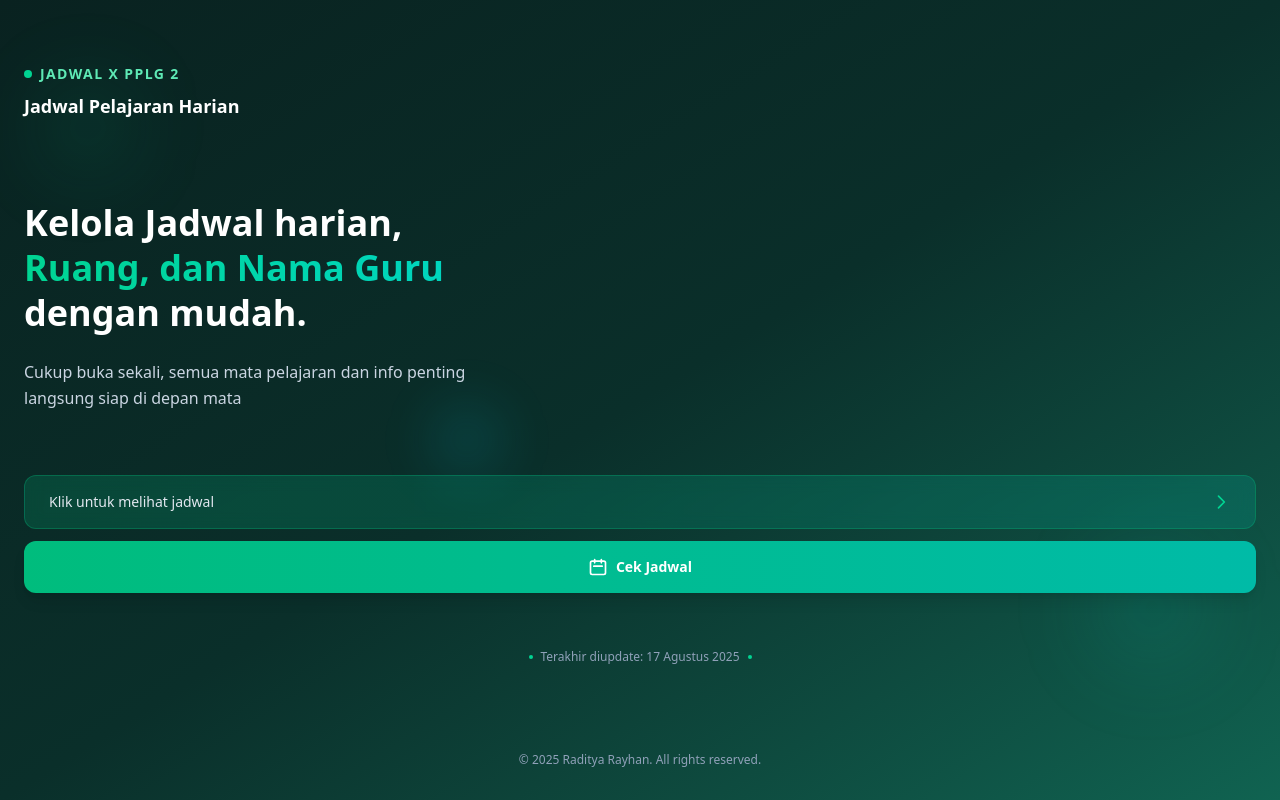
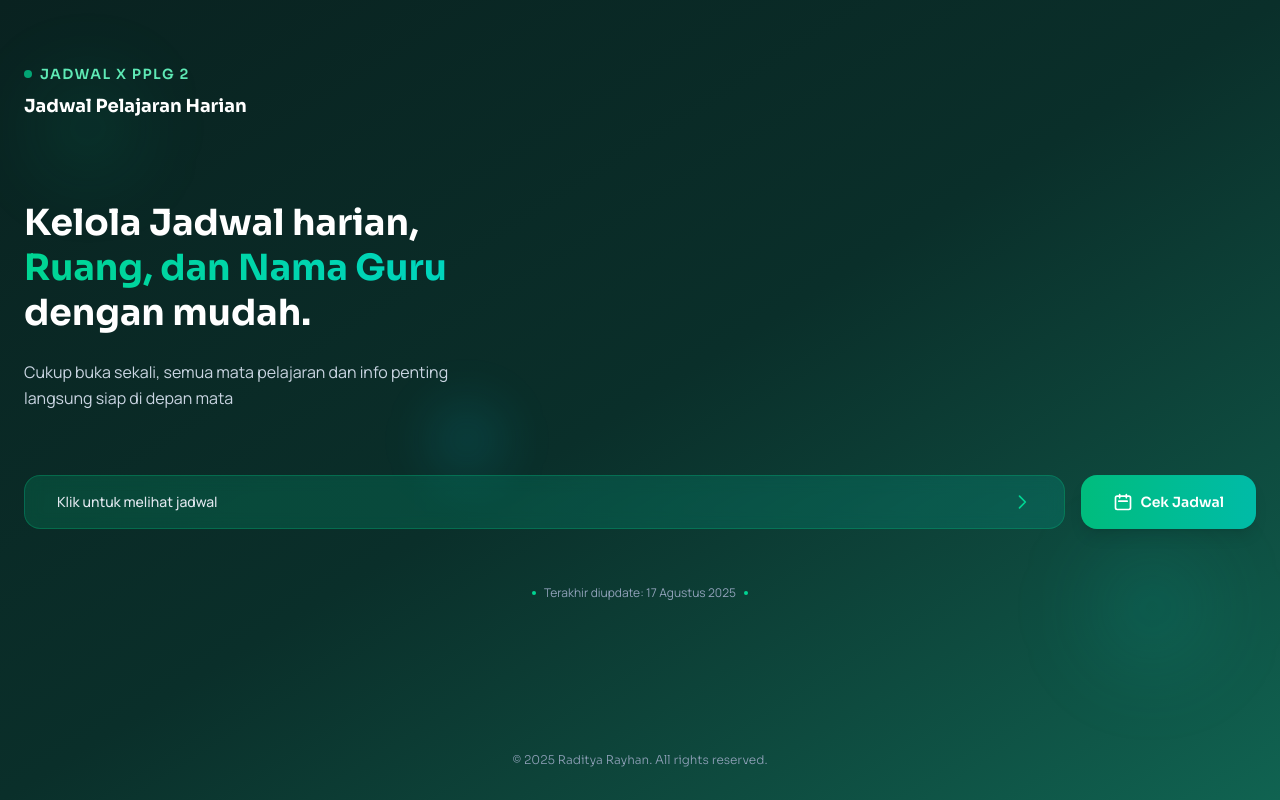
Before and after one commit to ReyyyGITHUB/JadwalPelajaran-App, a React (Vite) app: page / in a window 1280 px wide. Built offline with nearby package versions, Linux system fonts and the light colour scheme.

Commit message:
Balikin heading

```diff
--- a/src/Home.jsx
+++ b/src/Home.jsx
@@ -269,42 +269,42 @@ export default function Home() {
         <div className="absolute top-1/2 left-1/3 w-20 h-20 bg-cyan-400/10 rounded-full blur-xl"></div>
       </div>
 
-      <div className="px-4 sm:px-6 mt-12 sm:mt-16 flex flex-col justify-between w-full relative z-10">
+      <div className="mx-6 mt-16 flex flex-col justify-between w-full relative z-10">
         <div className="flex flex-col">
-          {/* App Title with better mobile spacing */}
-          <div className="flex flex-col mb-12 sm:mb-20">
+          {/* App Title with better visual hierarchy */}
+          <div className="flex flex-col mb-20 animate-in slide-in-from-top duration-700">
             <div className="flex items-center gap-2 mb-2">
-              <div className="w-2 h-2 bg-emerald-400 rounded-full"></div>
-              <span className="font-semibold text-emerald-300 text-xs sm:text-sm uppercase tracking-widest">
+              <div className="w-2 h-2 bg-emerald-400 rounded-full animate-pulse"></div>
+              <span className="font-sora font-semibold text-emerald-300 text-sm uppercase tracking-widest">
                 Jadwal X PPLG 2
               </span>
             </div>
-            <span className="font-bold text-white text-base sm:text-lg">Jadwal Pelajaran Harian</span>
+            <span className="font-sora font-bold text-white text-lg">Jadwal Pelajaran Harian</span>
           </div>
 
-          {/* Main Heading with mobile-friendly typography */}
-          <div className="flex flex-col gap-4 sm:gap-6">
-            <h1 className="font-bold text-2xl sm:text-4xl text-white leading-tight">
+          {/* Main Heading with enhanced typography */}
+          <div className="flex flex-col gap-6 animate-in slide-in-from-left duration-700 delay-200">
+            <h1 className="font-sora font-bold text-4xl text-white leading-tight">
               Kelola Jadwal harian, <br />
               <span className="bg-gradient-to-r from-emerald-400 to-teal-400 bg-clip-text text-transparent">
                 Ruang, dan Nama Guru
               </span>
               <br />dengan mudah.
             </h1>
-            <p className="font-normal text-sm sm:text-base text-slate-300 leading-relaxed max-w-md">
+            <p className="font-manrope font-normal text-base text-slate-300 leading-relaxed max-w-md">
               Cukup buka sekali, semua mata pelajaran dan info penting langsung siap di depan mata
             </p>
           </div>
 
-          {/* Mobile-friendly CTA Buttons */}
-          <div className="flex flex-col gap-3 mt-12 sm:mt-16">
+          {/* Enhanced CTA Buttons */}
+          <div className="flex flex-col sm:flex-row gap-4 mt-16 animate-in slide-in-from-bottom duration-700 delay-400">
             <button
               onClick={handleShowJadwal}
-              className="group relative overflow-hidden bg-gradient-to-r from-emerald-500/20 to-teal-500/20 text-left px-6 py-4 rounded-xl border border-emerald-500/30 hover:from-emerald-500/30 hover:to-teal-500/30 transition-all duration-300 backdrop-blur-sm"
+              className="group relative overflow-hidden bg-gradient-to-r from-emerald-500/20 to-teal-500/20 flex-1 text-left px-8 py-4 rounded-2xl border border-emerald-500/30 hover:from-emerald-500/30 hover:to-teal-500/30 transition-all duration-300 hover:scale-105 hover:shadow-xl backdrop-blur-sm"
             >
               <div className="absolute inset-0 bg-gradient-to-r from-emerald-400/10 to-teal-400/10 opacity-0 group-hover:opacity-100 transition-opacity duration-300"></div>
               <div className="relative flex items-center justify-between">
-                <span className="font-medium text-slate-200 text-sm">
+                <span className="font-manrope font-medium text-slate-200 text-sm">
                   Klik untuk melihat jadwal
                 </span>
                 <svg className="w-5 h-5 text-emerald-400 group-hover:translate-x-1 transition-transform duration-200" fill="none" stroke="currentColor" viewBox="0 0 24 24">
@@ -315,33 +315,33 @@ export default function Home() {
 
             <button
               onClick={handleShowJadwal}
-              className="group relative overflow-hidden bg-gradient-to-r from-emerald-500 to-teal-500 px-6 py-4 rounded-xl hover:from-emerald-600 hover:to-teal-600 transition-all duration-300 shadow-lg"
+              className="group relative overflow-hidden bg-gradient-to-r from-emerald-500 to-teal-500 px-8 py-4 rounded-2xl hover:from-emerald-600 hover:to-teal-600 transition-all duration-300 hover:scale-105 hover:shadow-xl shadow-lg min-w-fit"
             >
               <div className="absolute inset-0 bg-gradient-to-r from-white/20 to-white/10 opacity-0 group-hover:opacity-100 transition-opacity duration-300"></div>
               <div className="relative flex items-center justify-center gap-2">
                 <svg className="w-5 h-5 text-white" fill="none" stroke="currentColor" viewBox="0 0 24 24">
                   <path strokeLinecap="round" strokeLinejoin="round" strokeWidth={2} d="M8 7V3m8 4V3m-9 8h10M5 21h14a2 2 0 002-2V7a2 2 0 00-2-2H5a2 2 0 00-2 2v12a2 2 0 002 2z" />
                 </svg>
-                <span className="font-semibold text-white text-sm">
+                <span className="font-sora font-semibold text-white text-sm">
                   Cek Jadwal
                 </span>
               </div>
             </button>
           </div>
 
-          {/* Update Notice */}
-          <div className="flex flex-col items-center gap-1 mt-10 sm:mt-14">
+          {/* Enhanced Update Notice */}
+          <div className="flex flex-col items-center gap-1 mt-14 animate-in fade-in duration-700 delay-600">
             <div className="flex items-center gap-2 text-slate-400">
               <div className="w-1 h-1 bg-emerald-400 rounded-full"></div>
-              <span className="text-xs">Terakhir diupdate: 17 Agustus 2025</span>
+              <span className="text-xs font-manrope">Terakhir diupdate: 17 Agustus 2025</span>
               <div className="w-1 h-1 bg-emerald-400 rounded-full"></div>
             </div>
           </div>
         </div>
 
-        {/* Footer */}
-        <div className="flex justify-center items-center mt-auto pb-6 sm:pb-8">
-          <span className="text-slate-400 font-light text-xs">
+        {/* Enhanced Footer */}
+        <div className="flex justify-center items-center mt-auto pb-8 animate-in fade-in duration-700 delay-800">
+          <span className="text-slate-400 font-sora font-light text-xs">
             © 2025 Raditya Rayhan. All rights reserved.
           </span>
         </div>
```
